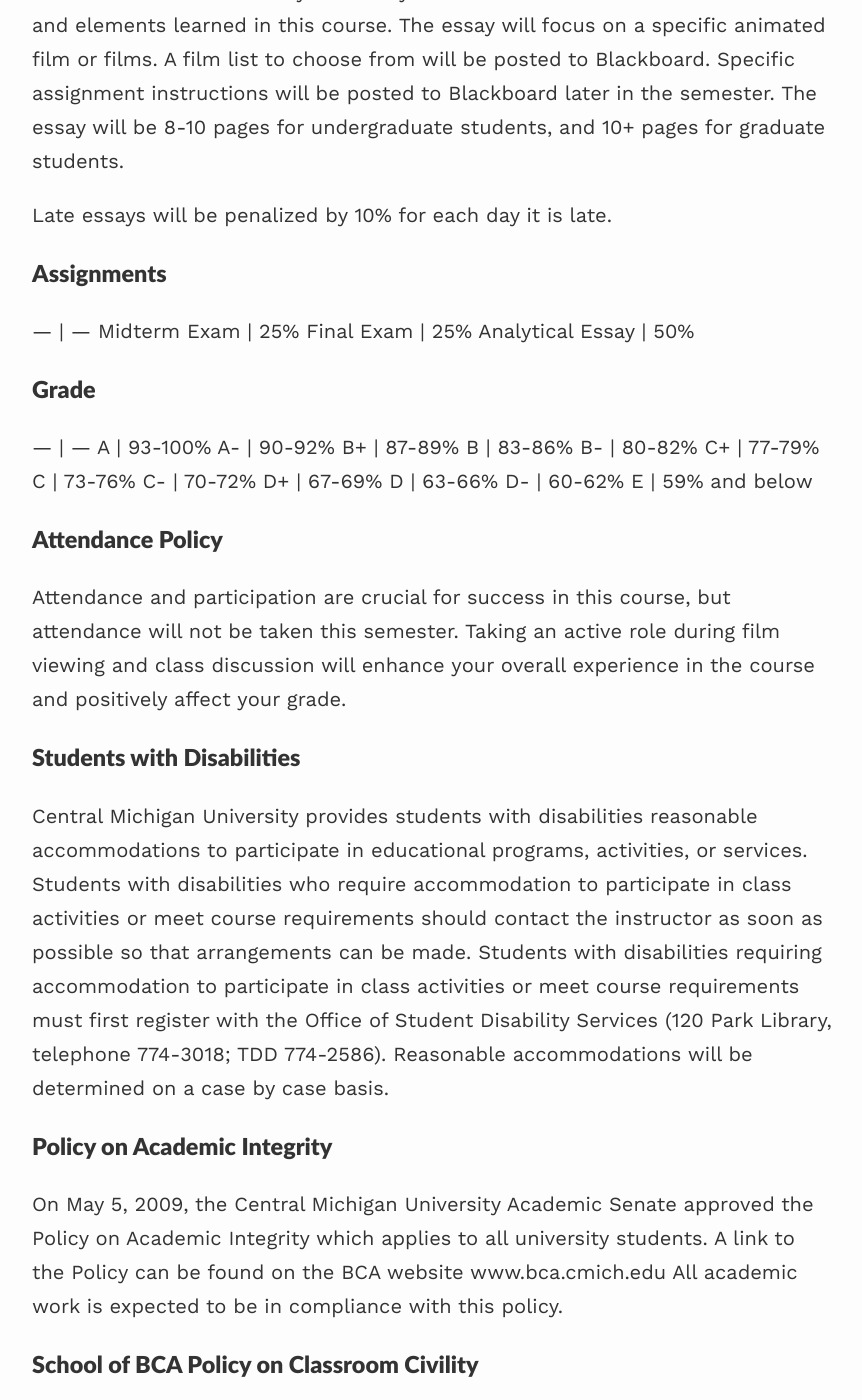
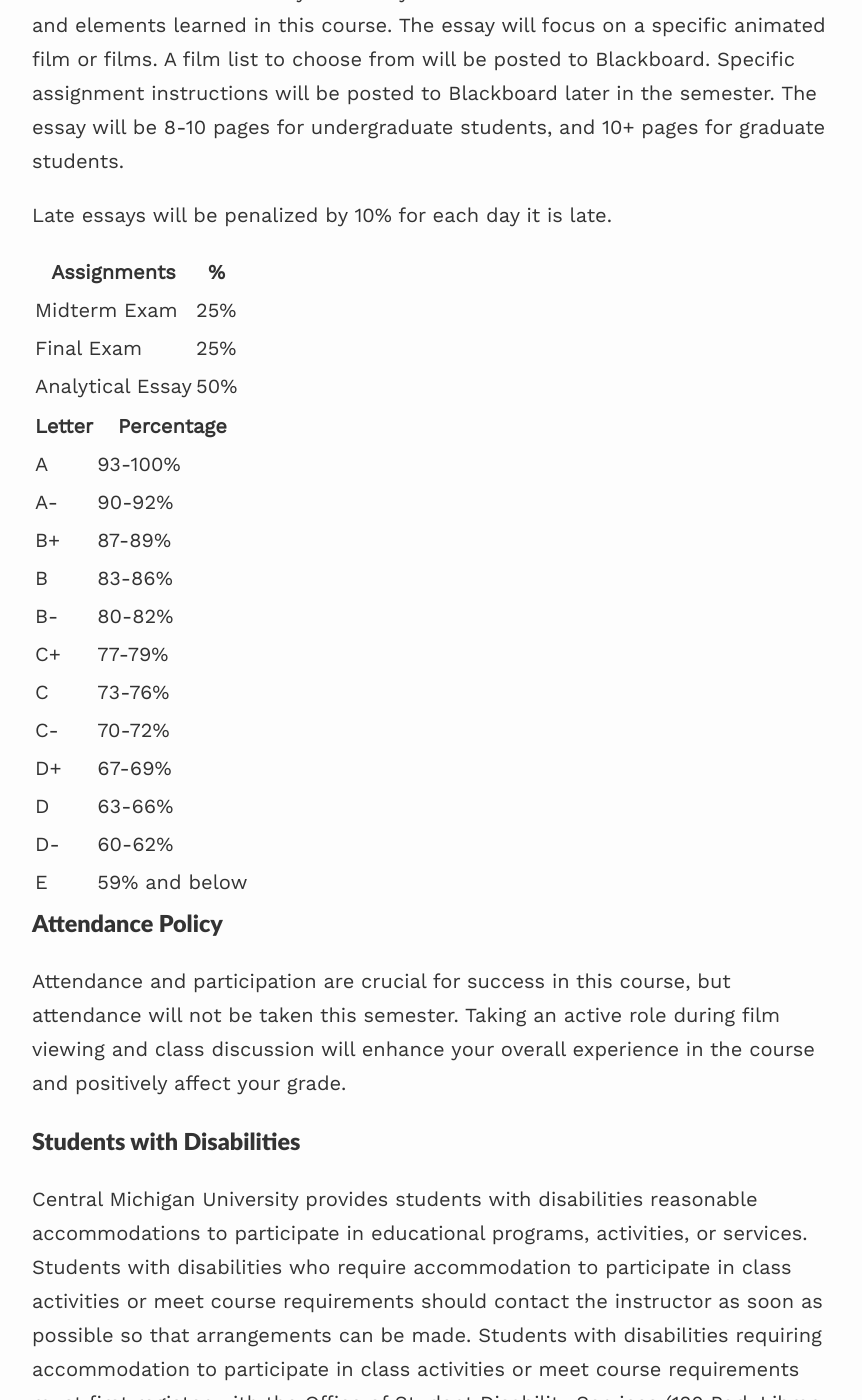
Before and after one commit to kmloesel/about, a Jekyll site: the page built from _projects/project2.md, in a window 1280 px wide and 1400 px high, scrolled down 1683 px. Shown: the whole window, without its empty margins (208-1070 px from the left). Built offline with Jekyll 4.4.1, drawn with Linux system fonts in a browser that asks for light colours; nearby versions of some CDN libraries.

Commit message:
syllabus

```diff
--- a/_projects/project2.md
+++ b/_projects/project2.md
@@ -41,13 +41,13 @@ Students will write an analytical essay that demonstrates the different theories
 
 Late essays will be penalized by 10% for each day it is late.
 
-### Assignments ###
+Assignments | %
 --- | ---
 Midterm Exam | 25%
 Final Exam | 25%
 Analytical Essay | 50%
 
-### Grade ###
+Letter | Percentage
 --- | ---
 A | 93-100%
 A- | 90-92%
```
